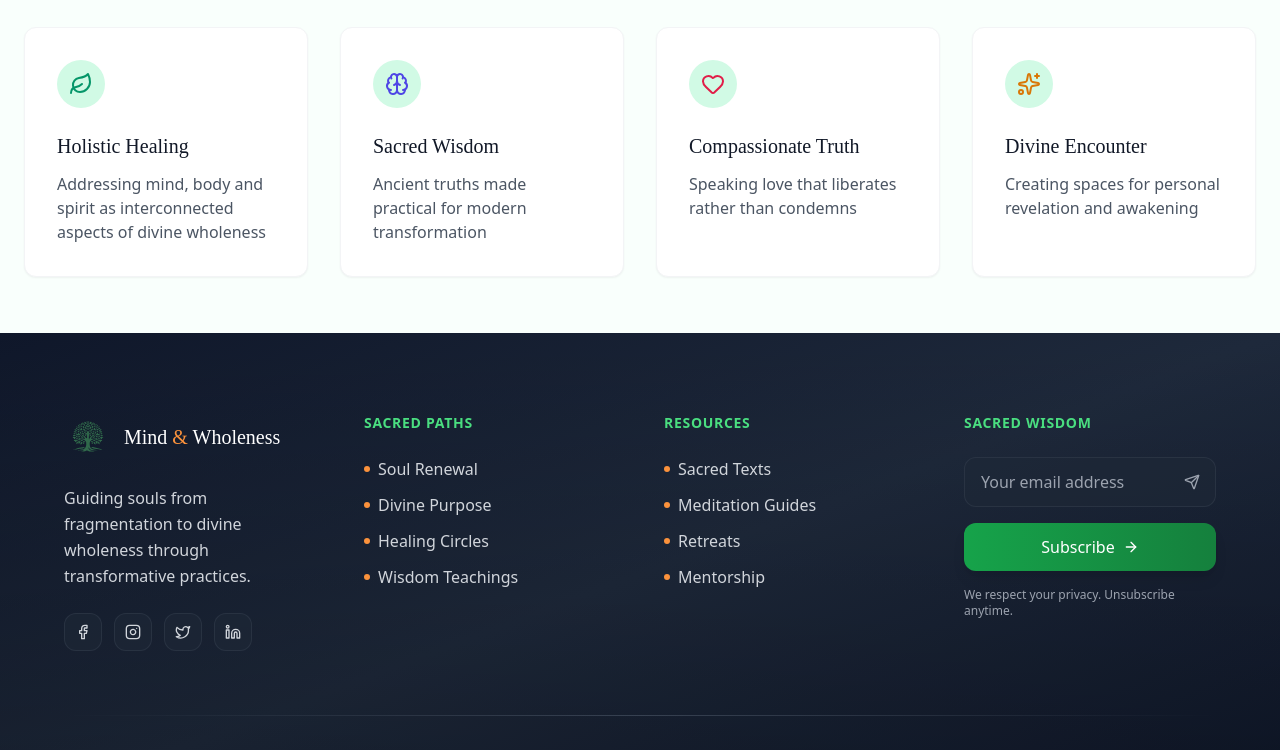
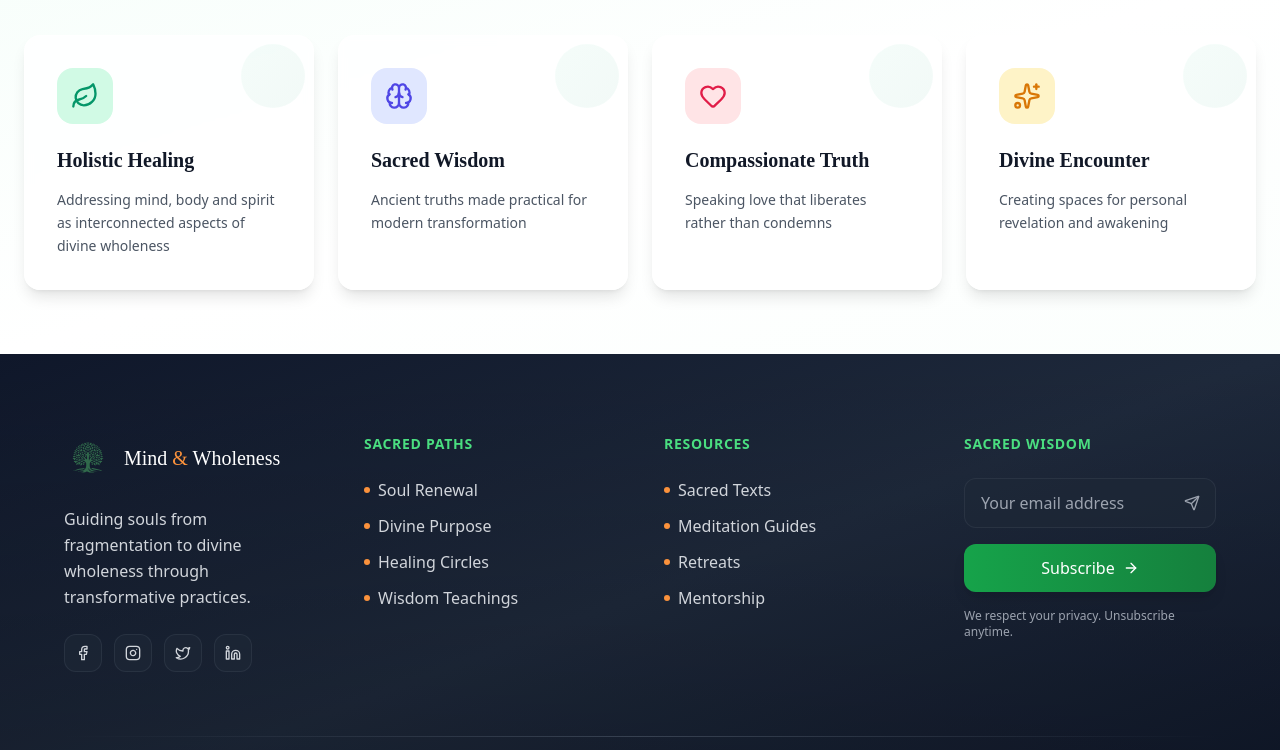
Before and after one commit to eldoJr/mind-and-wholeness, a React (Vite) app: page /about/mission in a window 1280 px wide. Shown: the part 1064-1814 px from the top of the page. Built offline with nearby package versions, Linux system fonts and the light colour scheme.

Commit message:
valuecards fix

```diff
--- a/src/components/sections/about/ValuesGrid.tsx
+++ b/src/components/sections/about/ValuesGrid.tsx
@@ -5,52 +5,133 @@ import { Leaf, Brain, Heart, Sparkles } from "lucide-react";
 export function ValuesGrid() {
   const values = [
     {
-      icon: <Leaf className="w-6 h-6 text-emerald-600" />,
+      icon: <Leaf className="w-7 h-7 text-emerald-600" />,
       title: "Holistic Healing",
-      description: "Addressing mind, body and spirit as interconnected aspects of divine wholeness"
+      description: "Addressing mind, body and spirit as interconnected aspects of divine wholeness",
+      bgColor: "bg-emerald-50",
+      iconBg: "bg-emerald-100",
+      hoverShadow: "hover:shadow-emerald-100/50"
     },
     {
-      icon: <Brain className="w-6 h-6 text-indigo-600" />,
+      icon: <Brain className="w-7 h-7 text-indigo-600" />,
       title: "Sacred Wisdom",
-      description: "Ancient truths made practical for modern transformation"
+      description: "Ancient truths made practical for modern transformation",
+      bgColor: "bg-indigo-50",
+      iconBg: "bg-indigo-100",
+      hoverShadow: "hover:shadow-indigo-100/50"
     },
     {
-      icon: <Heart className="w-6 h-6 text-rose-600" />,
+      icon: <Heart className="w-7 h-7 text-rose-600" />,
       title: "Compassionate Truth",
-      description: "Speaking love that liberates rather than condemns"
+      description: "Speaking love that liberates rather than condemns",
+      bgColor: "bg-rose-50",
+      iconBg: "bg-rose-100",
+      hoverShadow: "hover:shadow-rose-100/50"
     },
     {
-      icon: <Sparkles className="w-6 h-6 text-amber-600" />,
+      icon: <Sparkles className="w-7 h-7 text-amber-600" />,
       title: "Divine Encounter",
-      description: "Creating spaces for personal revelation and awakening"
+      description: "Creating spaces for personal revelation and awakening",
+      bgColor: "bg-amber-50",
+      iconBg: "bg-amber-100",
+      hoverShadow: "hover:shadow-amber-100/50"
     }
   ];
 
+  const containerVariants = {
+    hidden: { opacity: 0 },
+    visible: {
+      opacity: 1,
+      transition: {
+        staggerChildren: 0.15,
+        delayChildren: 0.1
+      }
+    }
+  };
+
+  const cardVariants = {
+    hidden: {
+      opacity: 0,
+      y: 40,
+      scale: 0.95
+    },
+    visible: {
+      opacity: 1,
+      y: 0,
+      scale: 1,
+      transition: {
+        type: "spring",
+        stiffness: 100,
+        damping: 15,
+        duration: 0.6
+      }
+    }
+  };
+
   return (
-    <section className="py-14 bg-emerald-50/30">
+    <section className="py-16 bg-gradient-to-br from-emerald-50/40 via-white to-emerald-50/20">
       <div className="max-w-7xl mx-auto px-6">
-        <div className="grid md:grid-cols-2 lg:grid-cols-4 gap-8">
+        <motion.div
+          className="grid md:grid-cols-2 lg:grid-cols-4 gap-6"
+          variants={containerVariants}
+          initial="hidden"
+          whileInView="visible"
+          viewport={{ once: true, margin: "-50px" }}
+        >
           {values.map((value, index) => (
             <motion.div
               key={index}
-              initial={{ opacity: 0, y: 30 }}
-              whileInView={{ opacity: 1, y: 0 }}
-              transition={{ delay: index * 0.1, duration: 0.5 }}
-              whileHover={{ y: -5 }}
-              className="bg-white p-8 rounded-xl shadow-sm border border-gray-100 hover:shadow-md transition-all"
+              variants={cardVariants}
+              whileHover={{
+                y: -8,
+                scale: 1.02,
+                transition: { type: "spring", stiffness: 300, damping: 20 }
+              }}
+              whileTap={{ scale: 0.98 }}
+              className={`
+                group relative overflow-hidden
+                bg-white/80 backdrop-blur-sm p-8 rounded-2xl
+                border border-white/60 shadow-lg ${value.hoverShadow}
+                hover:shadow-xl hover:border-white/80
+                transition-all duration-300 ease-out
+                cursor-pointer
+              `}
             >
-              <div className="w-12 h-12 rounded-full bg-emerald-100 flex items-center justify-center mb-6">
-                {value.icon}
+              {/* Subtle gradient overlay */}
+              <div className={`
+                absolute inset-0 opacity-0 group-hover:opacity-30
+                ${value.bgColor} transition-opacity duration-300
+              `} />
+
+              {/* Content */}
+              <div className="relative z-10">
+                <motion.div
+                  className={`
+                    w-14 h-14 rounded-2xl ${value.iconBg}
+                    flex items-center justify-center mb-6
+                    group-hover:scale-110 transition-transform duration-300
+                  `}
+                  whileHover={{ rotate: 5 }}
+                >
+                  {value.icon}
+                </motion.div>
+
+                <h3 className="text-xl font-serif font-semibold text-gray-900 mb-4 leading-tight">
+                  {value.title}
+                </h3>
+
+                <p className="text-gray-600 leading-relaxed text-sm">
+                  {value.description}
+                </p>
               </div>
-              <h3 className="text-xl font-serif font-medium text-gray-900 mb-3">
-                {value.title}
-              </h3>
-              <p className="text-gray-600">
-                {value.description}
-              </p>
+
+              {/* Decorative corner accent */}
+              <div className="absolute top-0 right-0 w-20 h-20 opacity-5 group-hover:opacity-10 transition-opacity duration-300">
+                <div className="absolute top-2 right-2 w-16 h-16 rounded-full bg-gradient-to-br from-emerald-400 to-emerald-600" />
+              </div>
             </motion.div>
           ))}
-        </div>
+        </motion.div>
       </div>
     </section>
   );
```
